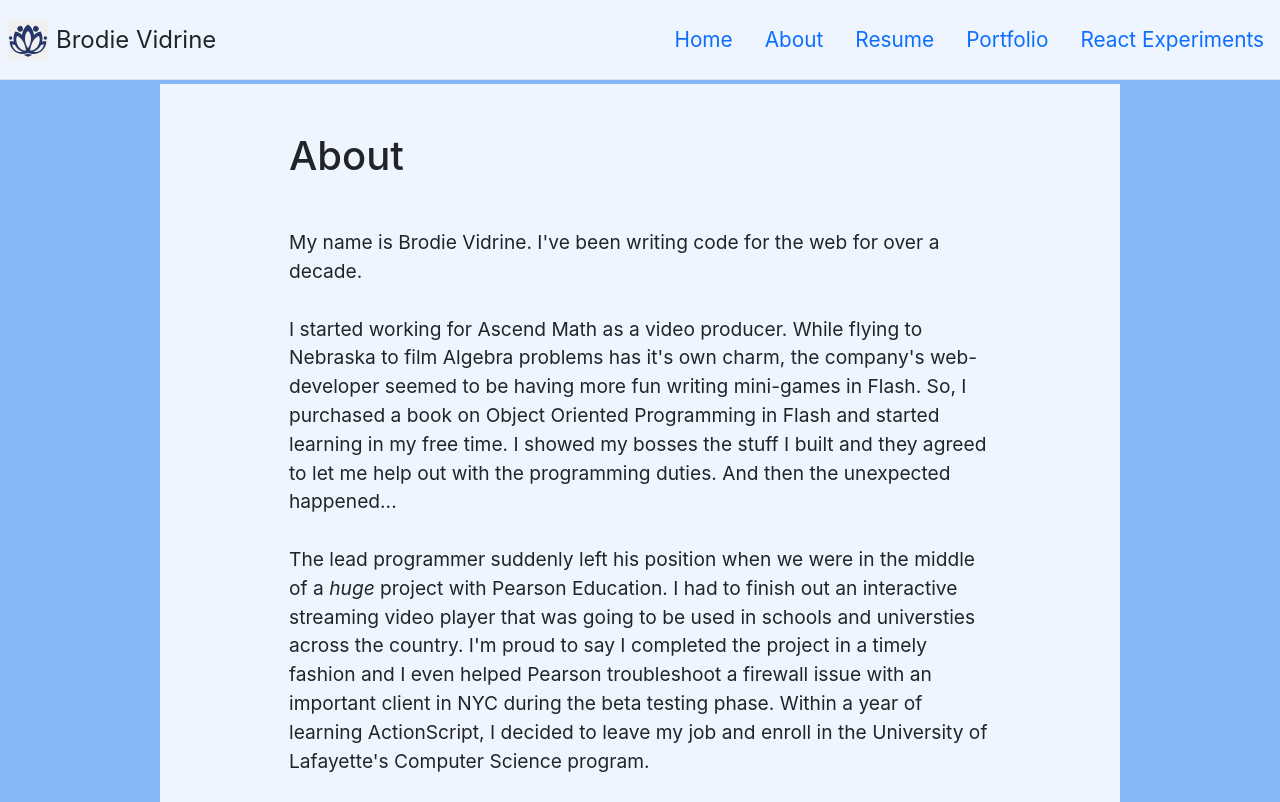
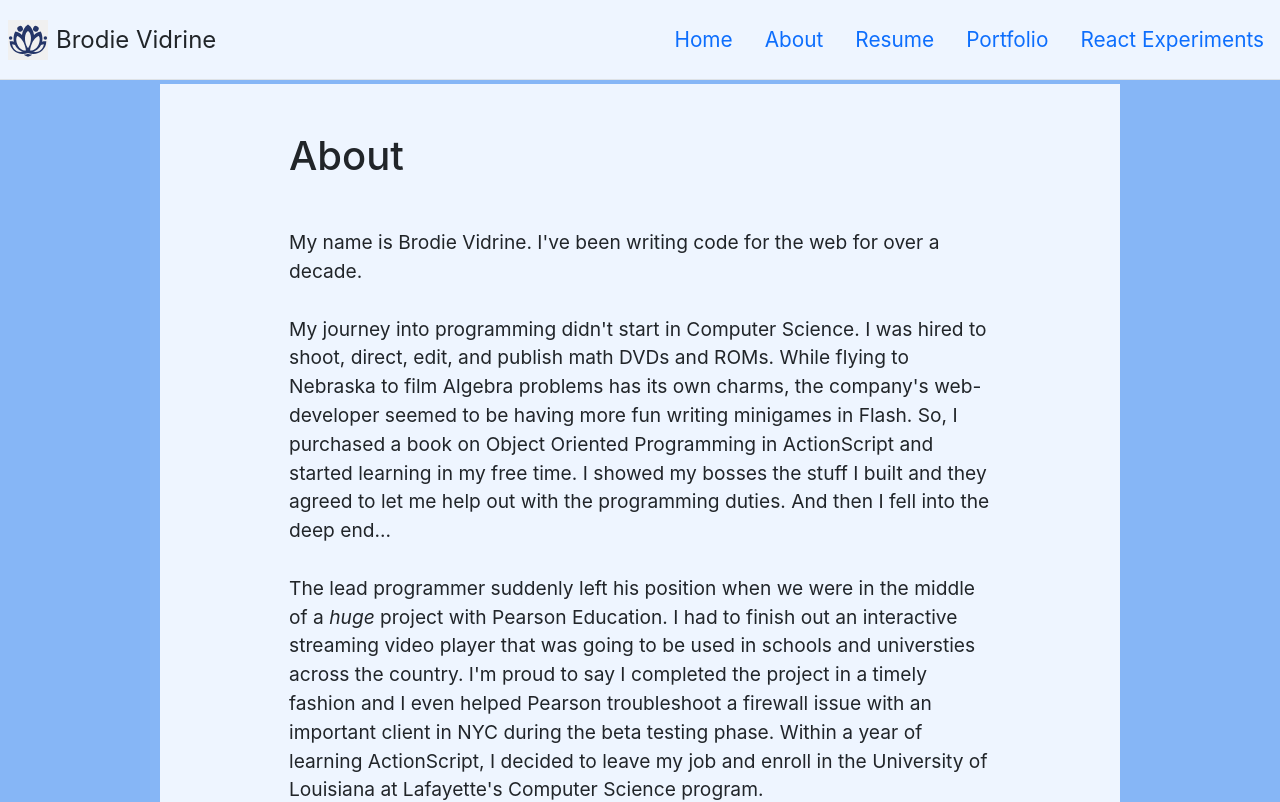
Before and after one commit to brodieVidrine/react-portfolio, a React (Create React App) app: page /about in a window 1280 px wide. Shown: the top 802 px of the page. Built offline with nearby package versions, Linux system fonts and the light colour scheme; no server answers; what aws-amplify would draw is missing.

Commit message:
updated copy on about page

```diff
--- a/src/App.js
+++ b/src/App.js
@@ -19,27 +19,42 @@ function About() {
                     My name is Brodie Vidrine. I've been writing code for the web for over a decade.
                     <br></br>
                     <br></br>
-                    I started working for Ascend Math as a video producer.
-                    While flying to Nebraska to film Algebra problems has it's own charm,
-                    the company's web-developer seemed to be having more fun writing mini-games in Flash.
-                    So, I purchased a book on Object Oriented Programming in Flash and started learning in my free time.
+                    My journey into programming didn't start in Computer Science. I was hired to shoot, direct, edit, and publish math DVDs and ROMs.
+                    While flying to Nebraska to film Algebra problems has its own charms,
+                    the company's web-developer seemed to be having more fun writing minigames in Flash.
+                    So, I purchased a book on Object Oriented Programming in ActionScript and started learning in my free time.
                     I showed my bosses the stuff I built and they agreed to let me help out with the programming duties.
-                    And then the unexpected happened...
+                    And then I fell into the deep end...
                     <br></br>
                     <br></br>
                     The lead programmer suddenly left his position when we were in the middle of a <span style={{fontStyle:"italic"}}>huge</span> project with Pearson Education.
                     I had to finish out an interactive streaming video player that was going to be used in schools and universties across the country.
                     I'm proud to say I completed the project in a timely fashion and I even helped Pearson troubleshoot a firewall issue with an important client in NYC during the beta testing phase.
-                    Within a year of learning ActionScript, I decided to leave my job and enroll in the University of Lafayette's Computer Science program.
+                    Within a year of learning ActionScript, I decided to leave my job and enroll in the University of Louisiana at Lafayette's Computer Science program.
                     <br></br>
                     <br></br>
                     While at ULL, I took a semester of intro Python and another semester of object-oriented-programming for C++. As I was completing these courses, Steve Jobs announced that Flash would not be supported on the new iPad.
                     This was of great concern to my old employers because they'd built a library of education minigames in Flash for their own cloud-based app. They asked me to build an HTML5/JavaScript prototype of their flagship game, Flash Card Math.
-                    After trying out a few other developers, my bosses offered me the chance to work remote, full-time.
+                    After trying out a few other developers, my bosses offered me the chance to work remote, at a substantially increased hourly rate.
+                    After completing my second semester at ULL, I returned to work full-time for Ascend Math.
                     <br></br>
                     <br></br>
-                    That was 2013. Since then, I've helped migrate the system from Struts 1 to the Spring MVC.
-                    I touch every part of the stack on most of my sprint items. I set up page controllers, APIs (from the endpoint to the DAO), and I update the app's DB as needed. (I tend to leave SP joins to my more qualified colleagues.)
+                    That was 2013. Since then, I've lead a team of temp offshore developers in the aforementioned Flash to HTML5 Canvas conversion project.
+                    My next major project was creating an in-house interactive video module.
+                    It allowed non-programmers to write XML problem set for our lesson page's video section.
+                    10 years later, the CX team is still creating fresh problem sets for every lesson they create.
+                    <br></br>
+                    <br></br>
+                    Our next major project was migrating from Struts 1 to Spring MVC.
+                    I was tasked with completing the UI side conversion, updating ancient pages with Web 2.0 best practices.
+                    We took pages that were heavily reliant on session attributes and moved to AJAX driven by RESTful services.
+                    I will forever be grateful to my offshore colleagues for their help getting me started with server side programming.
+                    They were generous enough to review my early Java code and give me pointers when I needed to debug.
+                    <br></br>
+                    <br></br>
+                    Today, I touch every part of the stack on most of my sprint items.
+                    That reminds me, we've been scrumming it up (Agile Development) every weekdsay morning for the last 7 years.
+                    As I perform analysis and code, I touch page controllers, APIs (from the endpoint to the DAO), and I update the app's DB as needed.
                     <br></br>
                     <br></br>
                     Unfortunately, we have lost some important contracts over the last couple of years and I now find myself looking for my next opportunity.
--- a/src/pages/HomePage.js
+++ b/src/pages/HomePage.js
@@ -18,13 +18,14 @@ function HomePage(){
                         Thanks for visiting my portfolio!
                         <br ></br>
                         <br ></br>
-                        The site was built using NodeJS, React, and AWS Amplify.
-                        It's currently hooked up to MongoDB and S3 buckets over at AWS.
-                        I've set it up to auto-deploy every time the Git repository is updated.
+                        This website began as an AWS Amplify/React tutorial on March 24th, 2024.
+                        It was created on my local machine using NodeJS. I've set it up to auto-deploy
+                        every time the Git repository is updated. Since the initial creation,
+                        I've installed React-Router for "multi-page" functionality and React-Bootstrap for responsive styling.
                         <br ></br>
                         <br ></br>
-                        There was a GraphQL/MongoDB example set up, but I've temporarily taken it down while I wire up React Router.
-                        I've got a lot of work I'd like to show off, so organizing with pages will be ideal.
+                        If you click the "Bro-Notes" link in the nav bar, you'll find a full-stack example that uses GraphQL, NoSQL (MongoDB), and an external API (AWS Authentication).
+
                     </p>
                 </Col>
 
```
